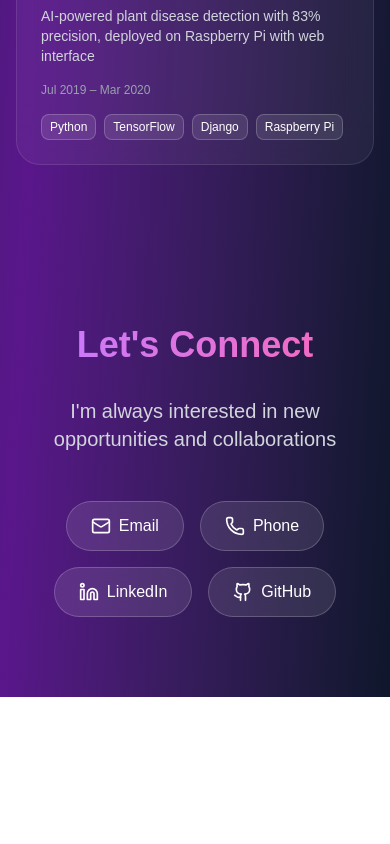
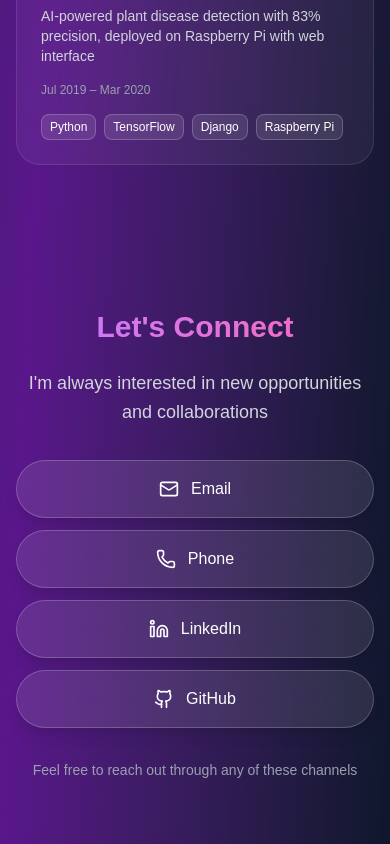
Before and after one commit to sanketvagal/portfolio, a Next.js app: page / in a window 390 px wide. Shown: the part 6723-7567 px from the top of the page. Before the commit the page ends 7420 px from the top, so only its background shows below. Built offline with nearby package versions, Linux system fonts and the light colour scheme.

Commit message:
Refactor ContactSection component for improved mobile responsiveness and accessibility, including updated text sizes, button styles, and additional spacing.

```diff
--- a/src/components/ContactSection.jsx
+++ b/src/components/ContactSection.jsx
@@ -3,55 +3,75 @@ import { Mail, Phone, Linkedin, Github } from "lucide-react";
 
 const ContactSection = () => {
   return (
-    <section id="contact" className="relative py-20 px-4">
+    <section id="contact" className="relative py-16 sm:py-20 px-4 sm:px-6">
       <div className="max-w-4xl mx-auto text-center">
-        <h2 className="text-4xl font-bold mb-8 bg-gradient-to-r from-purple-400 to-pink-400 bg-clip-text text-transparent">
+        <h2 className="text-3xl sm:text-4xl lg:text-5xl font-bold mb-6 sm:mb-8 bg-gradient-to-r from-purple-400 to-pink-400 bg-clip-text text-transparent">
           Let's Connect
         </h2>
-        <p className="text-xl text-gray-300 mb-12">
+        <p className="text-lg sm:text-xl text-gray-300 mb-8 sm:mb-12 px-2 sm:px-0 max-w-2xl mx-auto leading-relaxed">
           I'm always interested in new opportunities and collaborations
         </p>
-        <div className="flex flex-wrap justify-center gap-4">
+
+        {/* Mobile-first grid layout that adapts to larger screens */}
+        <div className="grid grid-cols-1 sm:grid-cols-2 lg:flex lg:flex-wrap lg:justify-center gap-3 sm:gap-4 max-w-2xl mx-auto lg:max-w-none">
           <a
             href="mailto:sanketdvagal@gmail.com"
-            className="flex items-center gap-2 px-6 py-3 backdrop-blur-xl bg-white/10 border border-white/20 rounded-full
+            className="flex items-center justify-center gap-3 px-6 py-4 sm:py-3 backdrop-blur-xl bg-white/10 border border-white/20 rounded-full
                      hover:bg-white/20 active:bg-white/20
-                     transition-all duration-300"
+                     transition-all duration-300 transform hover:scale-[1.02] active:scale-[0.98]
+                     text-base sm:text-sm font-medium min-h-[52px] sm:min-h-[44px]
+                     shadow-lg hover:shadow-xl"
           >
-            <Mail className="w-5 h-5" />
-            Email
+            <Mail className="w-5 h-5 flex-shrink-0" />
+            <span className="truncate">Email</span>
           </a>
+
           <a
             href="tel:+19023187530"
-            className="flex items-center gap-2 px-6 py-3 backdrop-blur-xl bg-white/10 border border-white/20 rounded-full
+            className="flex items-center justify-center gap-3 px-6 py-4 sm:py-3 backdrop-blur-xl bg-white/10 border border-white/20 rounded-full
                      hover:bg-white/20 active:bg-white/20
-                     transition-all duration-300"
+                     transition-all duration-300 transform hover:scale-[1.02] active:scale-[0.98]
+                     text-base sm:text-sm font-medium min-h-[52px] sm:min-h-[44px]
+                     shadow-lg hover:shadow-xl"
           >
-            <Phone className="w-5 h-5" />
-            Phone
+            <Phone className="w-5 h-5 flex-shrink-0" />
+            <span className="truncate">Phone</span>
           </a>
+
           <a
             href="https://linkedin.com/in/sanketvagal"
             target="_blank"
             rel="noopener noreferrer"
-            className="flex items-center gap-2 px-6 py-3 backdrop-blur-xl bg-white/10 border border-white/20 rounded-full
+            className="flex items-center justify-center gap-3 px-6 py-4 sm:py-3 backdrop-blur-xl bg-white/10 border border-white/20 rounded-full
                      hover:bg-white/20 active:bg-white/20
-                     transition-all duration-300"
+                     transition-all duration-300 transform hover:scale-[1.02] active:scale-[0.98]
+                     text-base sm:text-sm font-medium min-h-[52px] sm:min-h-[44px]
+                     shadow-lg hover:shadow-xl"
           >
-            <Linkedin className="w-5 h-5" />
-            LinkedIn
+            <Linkedin className="w-5 h-5 flex-shrink-0" />
+            <span className="truncate">LinkedIn</span>
           </a>
+
           <a
             href="https://github.com/sanketvagal"
             target="_blank"
             rel="noopener noreferrer"
-            className="flex items-center gap-2 px-6 py-3 backdrop-blur-xl bg-white/10 border border-white/20 rounded-full
+            className="flex items-center justify-center gap-3 px-6 py-4 sm:py-3 backdrop-blur-xl bg-white/10 border border-white/20 rounded-full
                      hover:bg-white/20 active:bg-white/20
-                     transition-all duration-300"
+                     transition-all duration-300 transform hover:scale-[1.02] active:scale-[0.98]
+                     text-base sm:text-sm font-medium min-h-[52px] sm:min-h-[44px]
+                     shadow-lg hover:shadow-xl"
           >
-            <Github className="w-5 h-5" />
-            GitHub
+            <Github className="w-5 h-5 flex-shrink-0" />
+            <span className="truncate">GitHub</span>
           </a>
+        </div>
+
+        {/* Additional mobile-friendly spacing */}
+        <div className="mt-8 sm:mt-12">
+          <p className="text-sm text-gray-400 px-4 sm:px-0">
+            Feel free to reach out through any of these channels
+          </p>
         </div>
       </div>
     </section>
```
